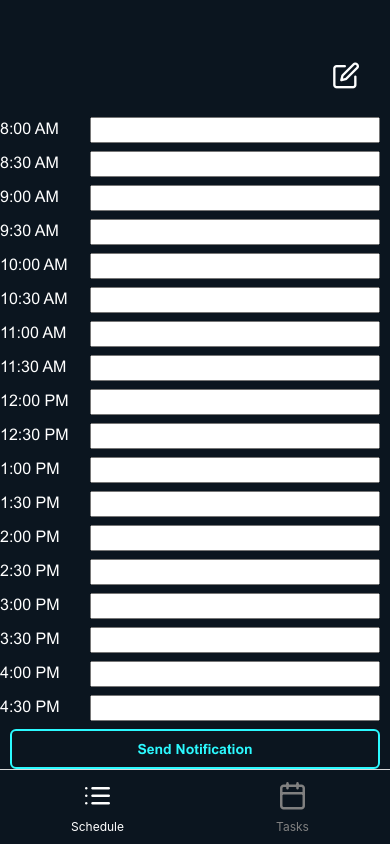
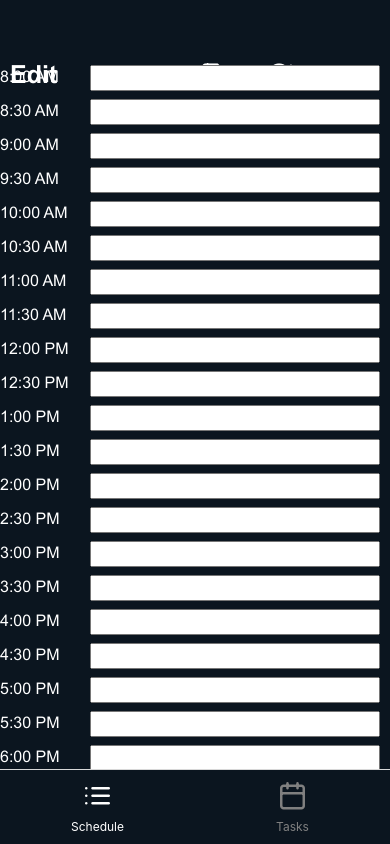
Before and after one commit to kcbrink1054/Taskit, a React Native app: screen /Home in a window 390 px wide. Built offline with nearby package versions, Linux system fonts and the light colour scheme; what native-base would draw is missing.

Commit message:
Working on spacing

```diff
--- a/components/TaskSchedule.js
+++ b/components/TaskSchedule.js
@@ -1,6 +1,6 @@
 import { StyleSheet, Text, View, ScrollView, Keyboard, ToastAndroid } from 'react-native'
 import React, { useEffect, useState, useCallback } from 'react'
-import { BACKGROUNDCOLOR, NEONCOLOR, WHITE } from './constants';
+import { BACKGROUNDCOLOR, BACKGROUNDCOLORHEADER, NEONCOLOR, WHITE } from './constants';
 import SingleSchedule from './SingleSchedule';
 import { GetDefaultTaskSchedule, GetTaskSchedule, SaveTaskSchedule, GetTaskList, DeleteTaskSchedule } from './DataStorage';
 import { Feather } from '@expo/vector-icons';
@@ -9,11 +9,12 @@ import NotificationsHandler from './NotificationsHandler';
 import moment from 'moment'
 import { InputType } from './InputType';
 import { useFocusEffect } from '@react-navigation/native';
+import { ArialBoldText } from './Text';
 
 export default function TaskSchedule() {
     const [taskSchedule, setTaskSchedule] = useState([])
     const [taskList, setTaskList] = useState([])
-    const [edit, setEdit] = useState(false)
+    const [edit, setEdit] = useState(true)
     useFocusEffect(
         React.useCallback(() => {
             // (async () => {
@@ -98,16 +99,28 @@ export default function TaskSchedule() {
     return (
         <>
             <View style={styles.container}>
-                <View style={styles.floatRight}>
+                <View style={styles.headerContainer}>
+                    <View style={styles.headerLeft}>
+                        { edit &&
+                            <ArialBoldText style={styles.editText}>Edit</ArialBoldText>
+                        }
+
+                    </View>
+                    <View style={styles.headerRight}>
                     { !edit &&
-                        <Feather style={styles.icon} name="edit" size={28} color={WHITE} onPress={()=>setEdit(!edit)} />
-                    }
-                    { edit &&
-                        <Feather style={styles.icon} name="x" size={28} color={WHITE} onPress={()=>CancelEditTask()} />
-                    }
+                            <Feather style={styles.icon} name="edit" size={28} color={WHITE} onPress={()=>setEdit(!edit)} />
+                        }
+                        { edit &&
+                            <>
+                                <Feather style={styles.icon} name="save" size={26} color={WHITE} onPress={()=>SaveEditTask()} />
+                                <Feather style={styles.icon} name="refresh-cw" size={26} color={WHITE} onPress={()=>ResetEditTask()} />
+                                <Feather style={styles.icon} name="x" size={28} color={WHITE} onPress={()=>CancelEditTask()} />
 
+                            </>
+                        }
+                    </View>
                 </View>
-                <ScrollView>
+                <ScrollView view={styles.scrollContainer}>
                     {taskSchedule &&
                         taskSchedule.map((x,i) => {
                             return <SingleSchedule
@@ -130,13 +143,13 @@ export default function TaskSchedule() {
                         })
                     }
                 </ScrollView>
-                <View>
+                {/* <View>
                     <Button
                         onPress={()=> NotificationsHandler.TestNotification()}
                         title="Send Notification"
                     />
-                </View>
-                { edit &&
+                </View> */}
+                {/* { edit &&
                     <View style={styles.buttoncontainer}>
                         <Button
                             onPress={CancelEditTask}
@@ -151,7 +164,7 @@ export default function TaskSchedule() {
                             title='Save'
                         />
                     </View>
-                }
+                } */}
 
             </View>
         </>
@@ -159,14 +172,56 @@ export default function TaskSchedule() {
 }
 const styles = StyleSheet.create({
     container:{
-        flex: 1, backgroundColor:BACKGROUNDCOLOR,
-        paddingTop:50
+        flex: 1,
+        backgroundColor:BACKGROUNDCOLOR,
+        // flexDirection: 'row'
+    },
+    scrollContainer:{
+    },
+    headerContainer:{
+        backgroundColor:'RED',
+        flex: 1,
+        paddingTop:50,
+        paddingBottom:10,
+        flexDirection:'row',
+        height: 30
+        // height:'100%'
+    },
+    headerLeft:{
+        flex:1,
+    },
+    headerRight:{
+        flex:1,
+        flexDirection:'row',
+        // alignItems:'center',
+        justifyContent: 'flex-end',
+        // backgroundColor:'red'
     },
     floatRight:{
+        // flexDirection:'row-reverse',
         alignItems:'flex-end',
         paddingBottom:10,
+
         // borderBottomWidth:1,
         // borderBottomColor:'grey'
+    },
+    floatLeft:{
+        flexDirection:'row',
+        // alignItems:'flex-end',
+
+        // borderBottomWidth:1,
+        // borderBottomColor:'grey'
+    },
+    editText:{
+        padding:10,
+        fontSize:25,
+        flex: 1,
+        alignItems:'center',
+        justifyContent: 'center',
+    },
+    iconContainer:{
+        flex:1,
+        flexDirection:'row'
     },
     icon:{
         padding:10,
--- a/components/constants.js
+++ b/components/constants.js
@@ -2,4 +2,5 @@ export const NEONCOLOR = "#2CF9FF"
 export const NEONCOLORSECONDARY = "#0F3031"
 export const TEXTCOLOR = "#0F3031"
 export const BACKGROUNDCOLOR = "#0B151F"
+export const BACKGROUNDCOLORHEADER = "RGBA(210, 230, 250,.8)"
 export const WHITE = "#FFF"
```
Also changed, not shown: components/SingleSchedule.js (+4 -10 lines).
